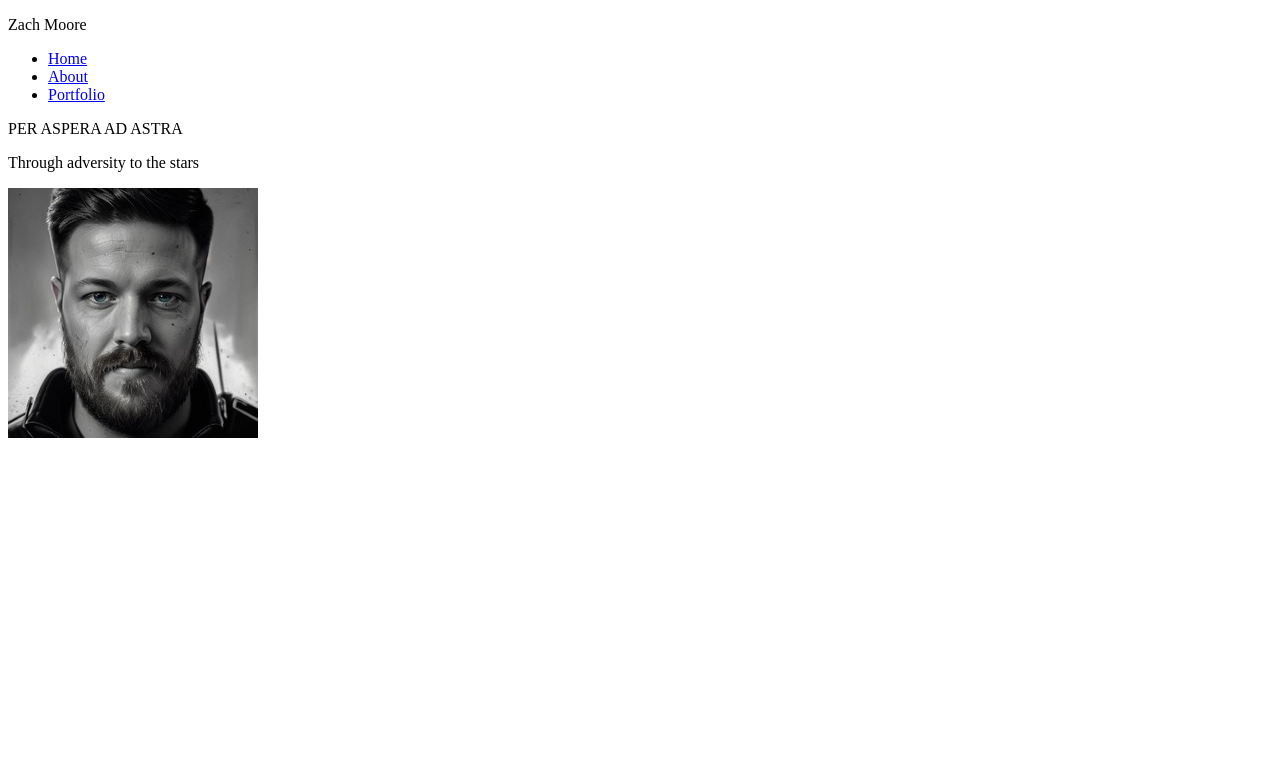
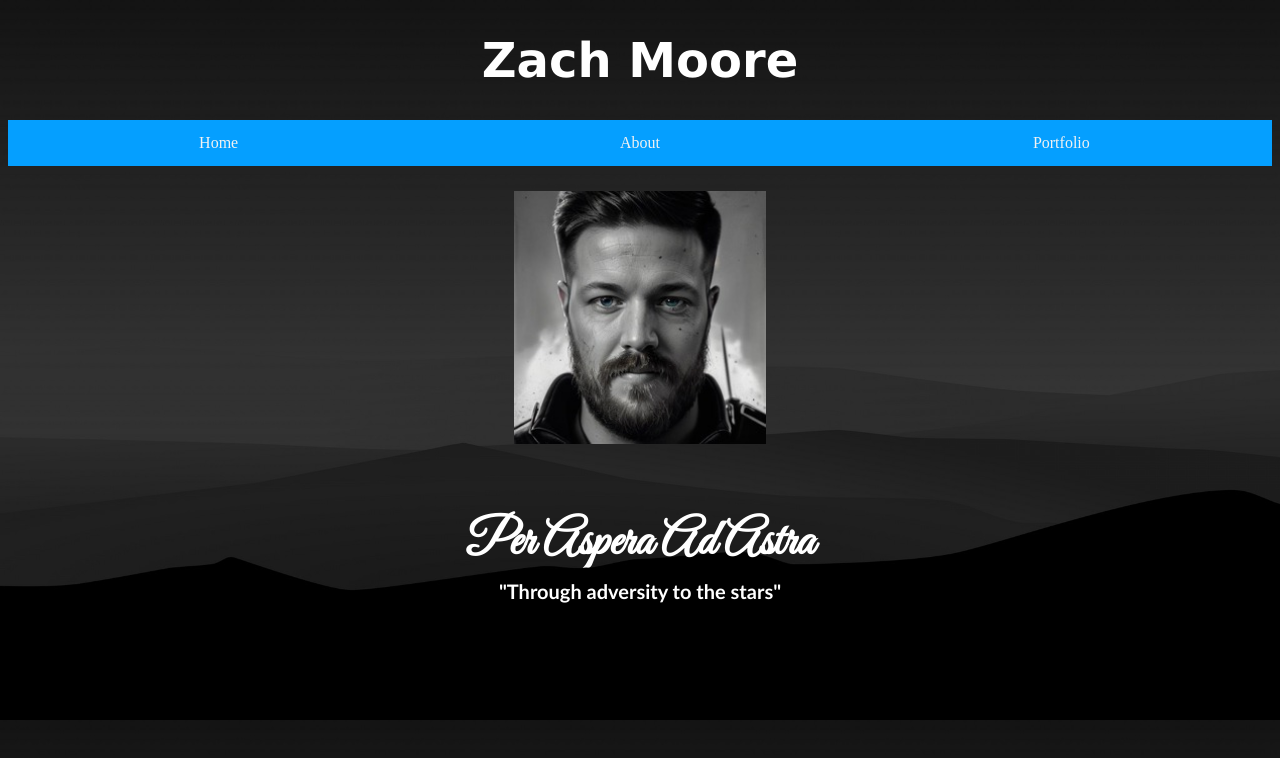
Before and after one commit to zmo82aa/ZM-Portfolio, a plain HTML site: page index.html in a window 1280 px wide. Drawn offline with Linux system fonts and the light colour scheme.

Commit message:
home page

```diff
--- a/index.html
+++ b/index.html
@@ -5,31 +5,30 @@
     <meta name="viewport" content="width=device-width, initial-scale=1.0">
     <title>Zach Moore</title>
     <link rel="stylesheet" href="style.css">
+    <link href="https://fonts.googleapis.com/css2?family=Great+Vibes&display=swap" rel="stylesheet">
 </head>
 
 <div class="header">
-    <p>Zach Moore</p>
+    <h1>Zach Moore</h1>
 </div>
 
-<nav>
-  <div class="nav">
-    <ul>
-        <li> <a href="index.html">Home</a> </li>
-        <li> <a href="about.html">About</a></li>
-        <li> <a href="portfolio.html">Portfolio</a></li>
-    </ul>
-  </div>
-</nav>
+<body>
+    <div class="topnav">
+        <a href="index.html">Home</a>
+        <a href="about.html">About</a>
+        <a href="portfolio.html">Portfolio</a>
+      </div>
 
-<body>
-    <div class="home message">
-        <p>PER ASPERA AD ASTRA</p>
-        <p> Through adversity to the stars</p>
-    </div>
-
-    <div class="home image">
+      <div class="home image">
         <img src="headshot.jpg" alt="headshot">
     </div>
 
+      <div class="content">
+        <h2>Per Aspera Ad Astra</h2>
+        <h3> "Through adversity to the stars"</h3>
+      </div>
+
+
+
 </body>
 </html>
--- a/style.css
+++ b/style.css
@@ -0,0 +1,58 @@
+html{
+    background-image: url(background.jpg);
+    background-size: cover;
+    box-sizing: border-box;
+
+}
+
+.header{
+    color: white;
+    font-size: x-large;
+    font-family: Verdana, Geneva, Tahoma, sans-serif;
+    text-align: center;
+}
+
+.topnav{
+    display:flex;
+    justify-content: center;
+}
+
+.topnav a {
+    float: left;
+    background-color: #059fff;
+    color: #f2f2f2;
+    text-align: center;
+    padding: 14px 16px;
+    text-decoration: none;
+    width: 100%;
+}
+
+.topnav a:hover {
+    background-color: lightgrey;
+    color: darkviolet;
+  }
+
+
+img{
+    display: block;
+    margin-left: auto;
+    margin-right: auto;
+    width: 20%;
+    padding: 25px;
+}
+
+h2{
+    color: white;
+    font-size: 50px;
+    font-family: 'Great Vibes';
+    text-align: center;
+    margin-bottom: 5px;
+}
+
+h3{
+    color: white;
+    font-size: 20px;
+    font-family:'Trebuchet MS', 'Lucida Sans Unicode', 'Lucida Grande', 'Lucida Sans', Arial, sans-serif;
+    text-align: center;
+    margin-top: 5px;
+}
```
Also changed, not shown: background.jpg (added).
